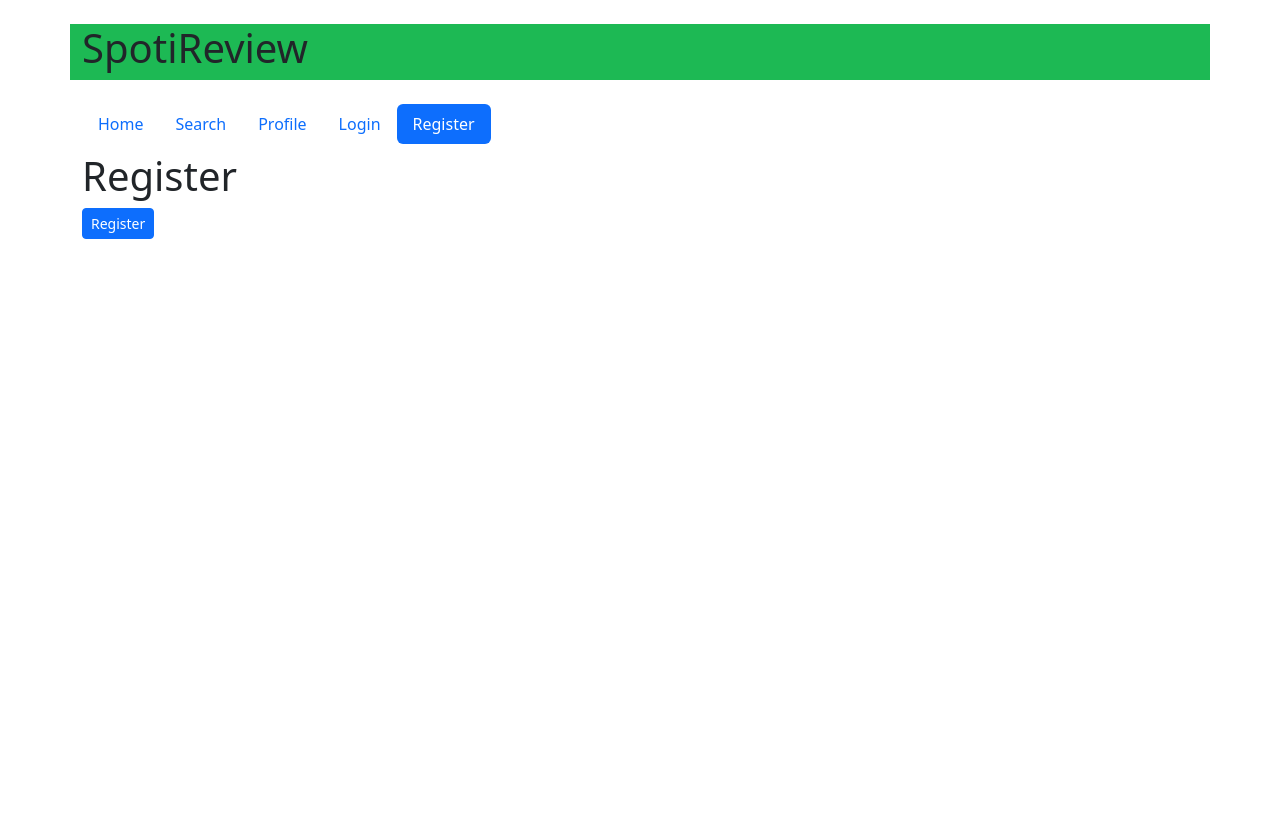
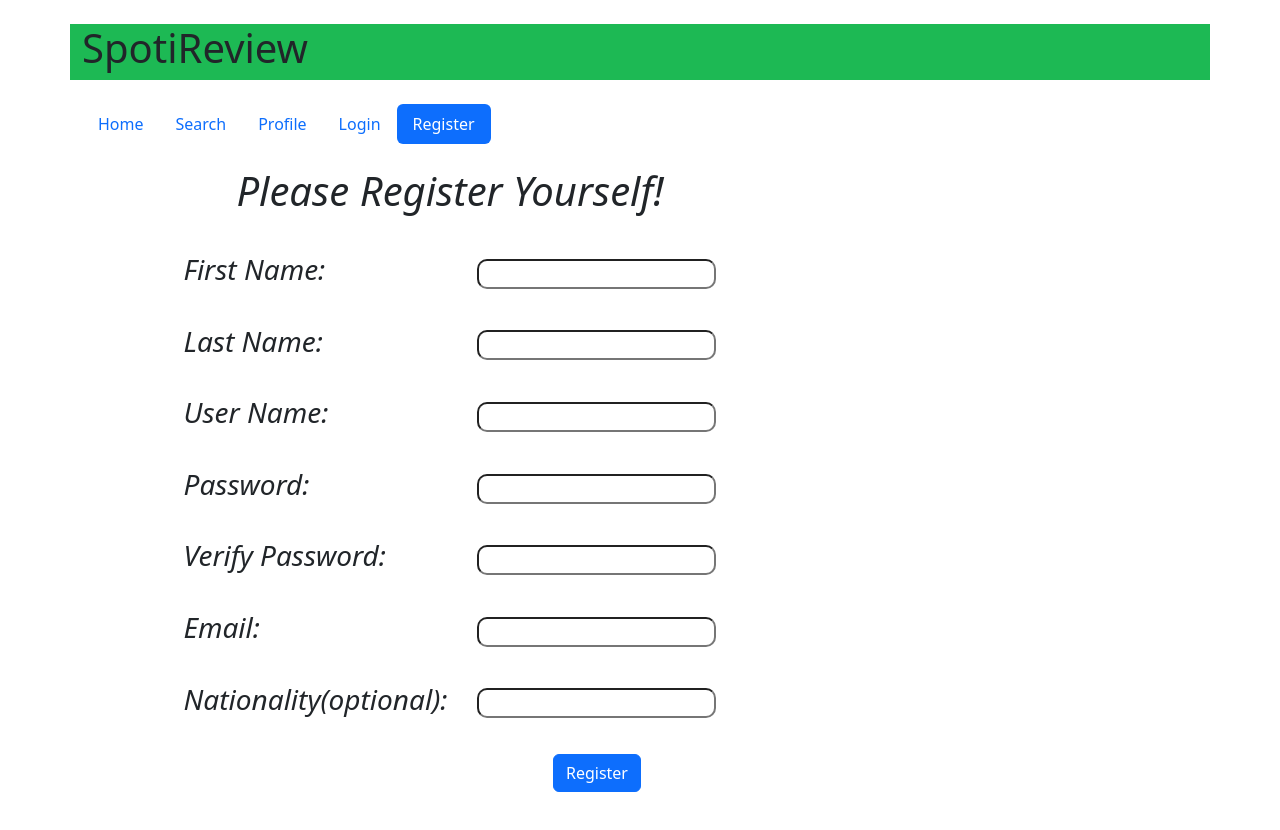
Before and after one commit to irishmaiden18/final-project, a React (Create React App) app: page /any/register in a window 1280 px wide. Before the commit the page ends 800 px from the top, so only its background shows below. Built offline with nearby package versions, Linux system fonts and the light colour scheme.

Commit message:
Login and register completed

```diff
--- a/package.json
+++ b/package.json
@@ -7,6 +7,8 @@
     "@testing-library/jest-dom": "^5.16.5",
     "@testing-library/react": "^13.4.0",
     "@testing-library/user-event": "^13.5.0",
+    "bootstrap": "^5.2.3",
+    "bootstrap-icons": "^1.10.2",
     "react": "^18.2.0",
     "react-dom": "^18.2.0",
     "react-redux": "^8.0.5",
--- /dev/null
+++ b/src/any/login/index.css
@@ -0,0 +1,3 @@
+.wd-curved-border{
+    border-radius: 10px;
+}
--- a/src/any/login/index.js
+++ b/src/any/login/index.js
@@ -4,41 +4,41 @@
 import React from "react";
 import {Link} from "react-router-dom";
 import {useLocation} from "react-router";
+import "./index.css";
 
 const Login = () => {
     return(
         <>
 
             <center>
-            <table bgcolor="white" cellpadding="12" border="1">
+            <table bgcolor="white" cellpadding="15">
             <tr>
-            <td colspan="2"><center><h1><i><b>Please Login!</b></i></h1></center>
+            <td colspan="2"><center><h1><i>Welcome, Please Login!</i></h1></center>
             </td>
             </tr>
             <tr>
             <td>
-            <h1><i><b>UserID:</b></i></h1>
+            <h3><i>User Name:</i></h3>
             </td>
             <td>
-            <input name="id" type="text"/>
+            <input name="id" type="text" className ="wd-curved-border"/>
             </td>
             </tr>
             <tr>
             <td>
-            <h1><i><b>Password:</b></i></h1>
+            <h3><i>Password:</i></h3>
             </td>
             <td><input name="pass"
-            type="password"/>
+            type="password" className ="wd-curved-border"/>
             </td>
             </tr>
             <tr>
             <td>
-
             </td>
             <td>
             <center>
             <Link to="/users/*">
-                 <button class="btn btn-primary btn-sm">Login</button>
+                 <button class="btn btn-primary btn-md">Login</button>
              </Link>
              </center>
             </td>
--- /dev/null
+++ b/src/any/register/index.css
@@ -0,0 +1,3 @@
+.wd-curved-border{
+    border-radius: 10px;
+}
--- a/src/any/register/index.js
+++ b/src/any/register/index.js
@@ -4,15 +4,91 @@
 import React from "react";
 import {Link} from "react-router-dom";
 import {useLocation} from "react-router";
+import "./index.css";
 
 const Register = () => {
     return(
         <>
 
-            <h1>Register</h1>
-            <Link to="/users/*">
-                            <button class="btn btn-primary btn-sm">Register</button>
-            </Link>
+              <center>
+                        <table bgcolor="white" cellpadding="15">
+                        <tr>
+                        <td colspan="2"><center><h1><i>Please Register Yourself!</i></h1></center>
+                        </td>
+                        </tr>
+                        <tr>
+                                                <td>
+                                                <h3><i>First Name:</i></h3>
+                                                </td>
+                                                <td>
+                                                <input name="firstname" type="text" className ="wd-curved-border"/>
+                                                </td>
+                                                </tr>
+                                                <tr>
+                                                <td>
+                                                <h3><i>Last Name:</i></h3>
+                                                </td>
+                                                <td><input name="lastname"
+                                                type="text" className ="wd-curved-border"/>
+                                                </td>
+                                                </tr>
+                        <tr>
+                        <td>
+                        <h3><i>User Name:</i></h3>
+                        </td>
+                        <td>
+                        <input name="username" type="text" className ="wd-curved-border"/>
+                        </td>
+                        </tr>
+                        <tr>
+                        <td>
+                        <h3><i>Password:</i></h3>
+                        </td>
+                        <td><input name="pass"
+                        type="password" className ="wd-curved-border"/>
+                        </td>
+                        </tr>
+                        <tr>
+                                                <td>
+                                                <h3><i>Verify Password:</i></h3>
+                                                </td>
+                                                <td><input name="verifypass"
+                                                type="password" className ="wd-curved-border"/>
+                                                </td>
+                                                </tr>
+                        <tr>
+
+                                                <td>
+                                                <h3><i>Email:</i></h3>
+                                                </td>
+                                                <td>
+                                                <input name="email" type="text" className ="wd-curved-border"/>
+                                                </td>
+                                                </tr>
+                                                <tr>
+                                                <td>
+                                                <h3><i>Nationality(optional):</i></h3>
+                                                </td>
+                                                <td><input name="nationality"
+                                                type="text" className ="wd-curved-border"/>
+                                                </td>
+                                                </tr>
+                        <tr>
+                        <td>
+
+                        </td>
+                        <td>
+                        <center>
+                       <Link to="/users/*">
+                            <button class="btn btn-primary btn-md">Register</button>
+                         </Link>
+                         </center>
+                        </td>
+                        </tr>
+                        </table></center>
+
+
+
         </>
     );
 }
```
Also changed, not shown: 1 other file (tests, documents, lock files or other folders).
